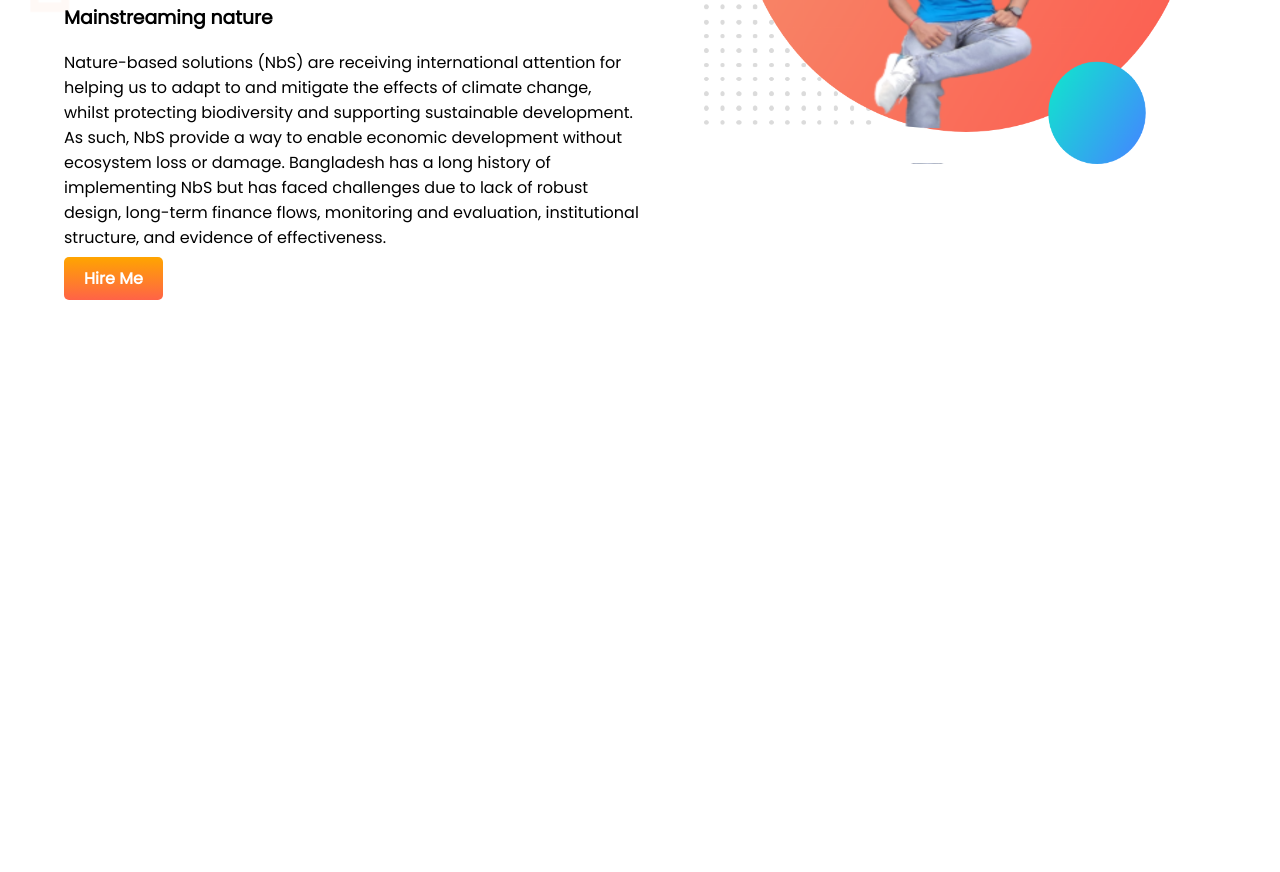
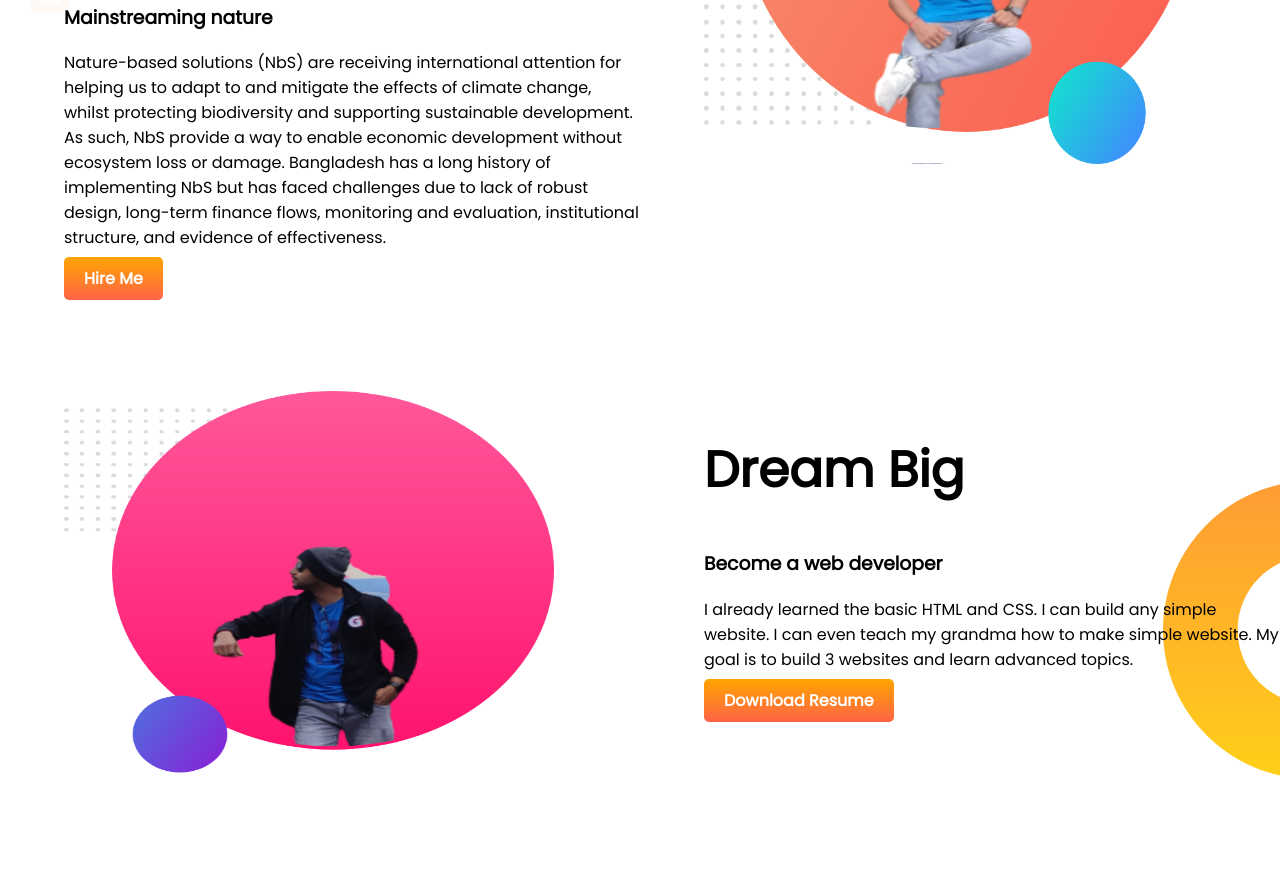
Before and after one commit to AkashRoy5680/developer-portfolio, a plain HTML site: page index.html in a window 1280 px wide. Shown: the part 347-1219 px from the top of the page. Before the commit the page ends 800 px from the top, so only its background shows below. Drawn offline with Linux system fonts and the light colour scheme.

Commit message:
2nd portion done

```diff
--- a/index.html
+++ b/index.html
@@ -23,5 +23,18 @@
         <img src="showOff/my-bg.png" alt="">
        </div>
  </section>
+ <section class="dream-big">
+     <div class="half-width">
+         <img src="images/my-vg2.png" alt="">
+     </div>
+     <div class="half-width">
+         <h1>Dream Big</h1>
+         <h3>Become a web developer</h3>
+         <p>I already learned the basic HTML and CSS. I can build any simple website. I can even teach my grandma how to make simple website. My goal is to build 3 websites and learn advanced topics.</p>
+         <a class="link-button" target="_blank" href="https://www.linkedin.com/in/akash-roy-486727154/">Download Resume</a>
+       </div>
+     </div>
+
+ </section>
 </body>
 </html>
--- a/style.css
+++ b/style.css
@@ -10,6 +10,7 @@ h1{
 }
 section{
     display: flex;
+    margin-bottom: 100px;
 }
 .half-width{
     width:50%;
@@ -19,6 +20,7 @@ section{
     width:85%;
     height:80%;
 }
+
 .link-button{
     background-image: linear-gradient(orange,tomato );
     text-decoration: none;
@@ -31,3 +33,8 @@ section{
     background-image: url(images/top-banner.png);
     background-repeat: no-repeat;
 }
+.dream-big{
+    background-image: url(images/dream-bg.png);
+    background-repeat: no-repeat;
+    background-position:right;
+}
```
Also changed, not shown: images/my-vg2.png (added).
